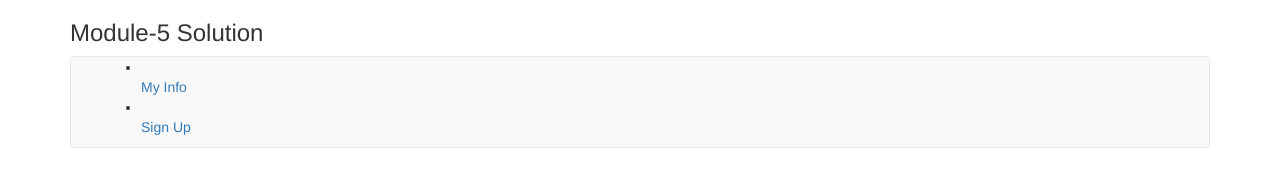
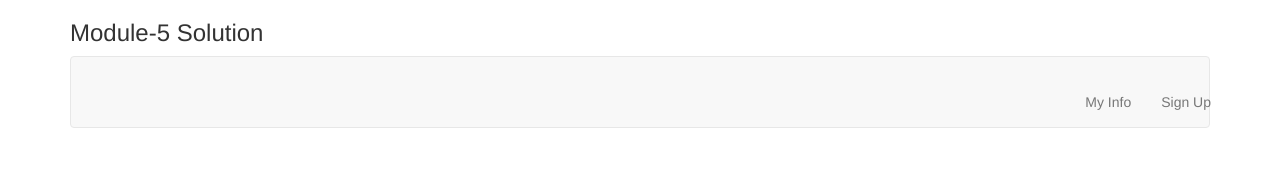
Before and after one commit to sunilangtest/module5-solution, a plain HTML site: page index.html in a window 1280 px wide. Drawn offline with Linux system fonts and the light colour scheme.

Commit message:
module5-solution-commit

```diff
--- a/appjs/SignupController.js
+++ b/appjs/SignupController.js
@@ -3,8 +3,8 @@
 angular.module('usermgt')
 .controller('SignupController',SignupController);
 
-SignupController.$inject=['MenuDataService'];
-function SignupController(MenuDataService){
+SignupController.$inject=['MenuDataService','$location'];
+function SignupController(MenuDataService,$location){
   var reg=this;
   reg.menumessage=null;
   reg.submit=function()
@@ -15,9 +15,11 @@ function SignupController(MenuDataService){
       {
           localStorage.setItem('task',JSON.stringify(reg.user))
           alert('Your information has been saved');
+          $location.path("/myinfo");
       }
       else  {
           reg.menumessage="No such menu number exists";
+          alert('No such menu number exists');
       }
 
     }
--- a/home.html
+++ b/home.html
@@ -1,3 +1,4 @@
+<link rel="stylesheet" href="styles/bootstrap.min.css">
 
 
 <ui-view></ui-view>
--- a/index.html
+++ b/index.html
@@ -20,14 +20,10 @@
    <div class="container">
     <h3>Module-5 Solution</h3>
 
-    <header>
       <nav id="header-nav" class="navbar navbar-default">
         <div class="container">
-          <div class="nav-header">
-          </div>
-
-          <div id="collapsable-nav" class="collapse navbar-collapse">
-            <ul>
+          <div id="collapseable-nav" class="collapse navbar-collapse">
+            <ul id="nav-list" class="nav navbar-nav navbar-right">
               <li>
                 <a ui-sref="myinfo">
                   <br class="hidden-xs">My Info
@@ -43,7 +39,7 @@
           </div>
         </div>
       </nav>
-    </header>
+
 
     <ui-view></ui-view>
 
```
